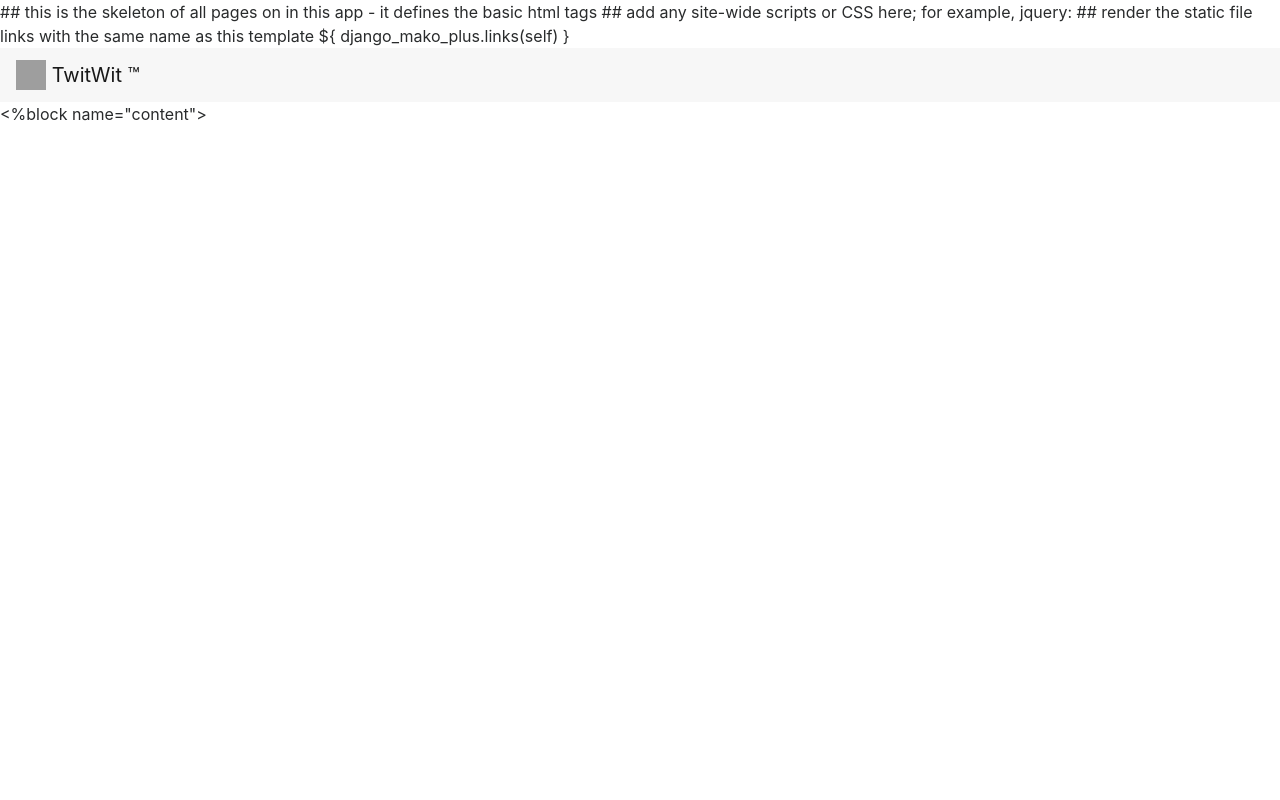
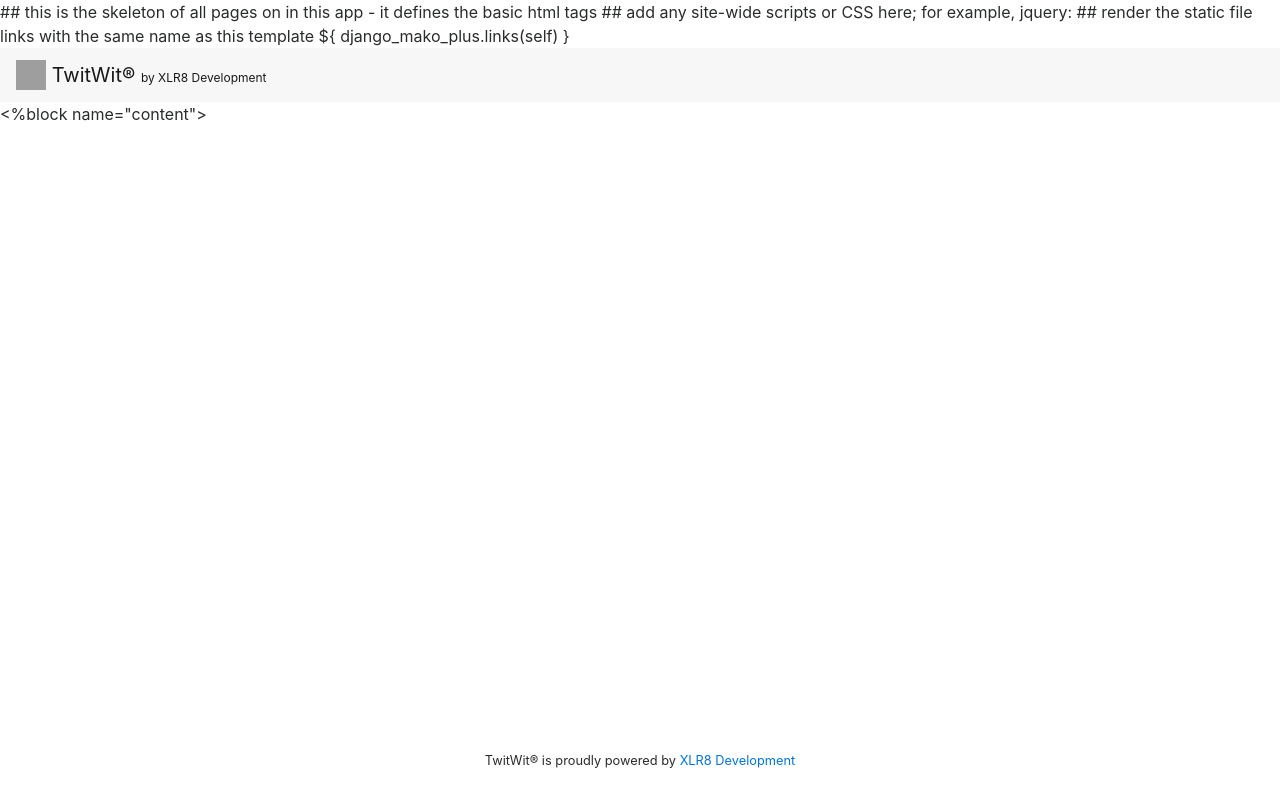
Before and after one commit to XLR8-Development/capstone-project, a Python web app: template homepage/templates/base.htm in a window 1280 px wide. Run offline with Jinja, Linux system fonts and the light colour scheme; the template is opened without the code that fills it, so the values that code supplies are empty; some libraries are stand-ins or nearby versions; grey boxes are pictures that could not be loaded.

Commit message:
New Design

```diff
--- a/CapstoneProject/settings.py
+++ b/CapstoneProject/settings.py
@@ -28,7 +28,7 @@
 
 ALLOWED_HOSTS = [
     'twitwit.xlr8dev.com',
-
+    'localhost',
 ]
 
 
--- a/homepage/templates/base.htm
+++ b/homepage/templates/base.htm
@@ -4,7 +4,7 @@
     <meta charset="UTF-8">
     <head>
 
-        <title>TwitWit | Intelligent Twitter Predictor</title>
+        <title>TwitWit&reg; | Smart Twitter Scheduler</title>
         <link rel="stylesheet" href="https://maxcdn.bootstrapcdn.com/bootstrap/4.0.0-alpha.6/css/bootstrap.min.css" integrity="sha384-rwoIResjU2yc3z8GV/NPeZWAv56rSmLldC3R/AZzGRnGxQQKnKkoFVhFQhNUwEyJ" crossorigin="anonymous">
 
         ## add any site-wide scripts or CSS here; for example, jquery:
@@ -22,7 +22,7 @@
             <nav class="navbar navbar-light bg-faded">
                     <a class="navbar-brand" href="#">
                         <img src="/assets/brand/bootstrap-solid.svg" width="30" height="30" class="d-inline-block align-top" alt="">
-                        TwitWit &#8482;
+                        TwitWit&reg; <span style="font-size: 60%">by XLR8 Development</span>
                     </a>
             </nav>
         </header>
@@ -33,6 +33,12 @@
             </%block>
         </main>
 
+        <footer>
+          <div class="text-center" style="font-size:80%; position: fixed; bottom: 30px; width: 100%">
+            TwitWit&reg; is proudly powered by <a href="https://www.xlr8dev.com">XLR8 Development</a>
+          </div>
+        </footer>
+
         <script src="https://code.jquery.com/jquery-3.1.1.slim.min.js" integrity="sha384-A7FZj7v+d/sdmMqp/nOQwliLvUsJfDHW+k9Omg/a/EheAdgtzNs3hpfag6Ed950n" crossorigin="anonymous"></script>
         <script src="https://cdnjs.cloudflare.com/ajax/libs/tether/1.4.0/js/tether.min.js" integrity="sha384-DztdAPBWPRXSA/3eYEEUWrWCy7G5KFbe8fFjk5JAIxUYHKkDx6Qin1DkWx51bBrb" crossorigin="anonymous"></script>
         <script src="https://maxcdn.bootstrapcdn.com/bootstrap/4.0.0-alpha.6/js/bootstrap.min.js" integrity="sha384-vBWWzlZJ8ea9aCX4pEW3rVHjgjt7zpkNpZk+02D9phzyeVkE+jo0ieGizqPLForn" crossorigin="anonymous"></script>
--- a/homepage/templates/index.html
+++ b/homepage/templates/index.html
@@ -7,8 +7,8 @@
             <div class="col-md-2">
             </div>
             <div class="col-md-8">
-                <h1 class="d-flex justify-content-center">Welcome to TwitWit &#8482;</h1>
-                <h5 class="d-flex justify-content-center">The Most Intelligent Twitter Predictor.</h5>
+                <h1 class="d-flex justify-content-center">Welcome to TwitWit&reg;</h1>
+                <h5 class="d-flex justify-content-center">The Most Intelligent Twitter Scheduler. Ever.</h5>
 
                 <span class="inputText">
                     ${ form }
```
